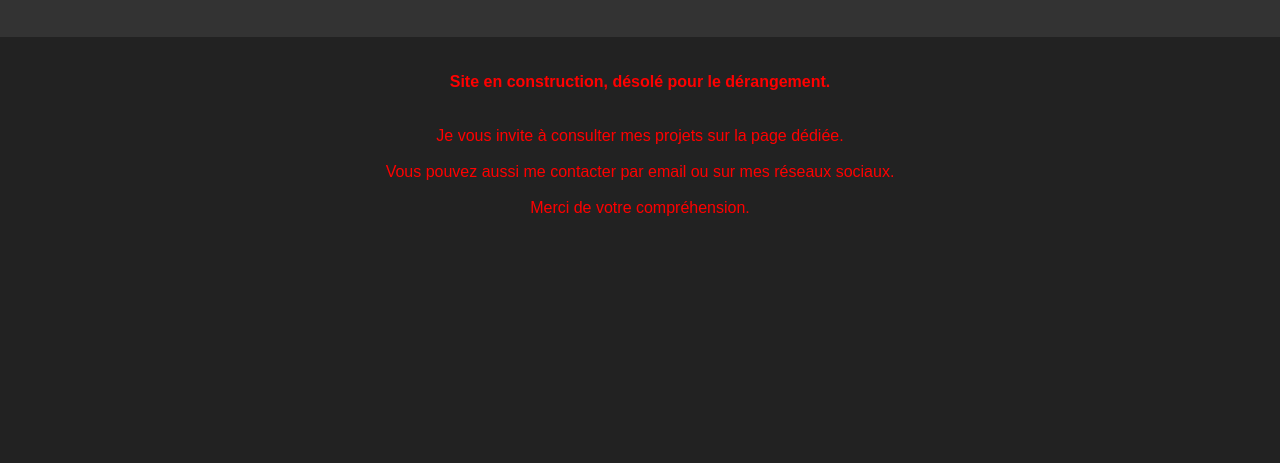
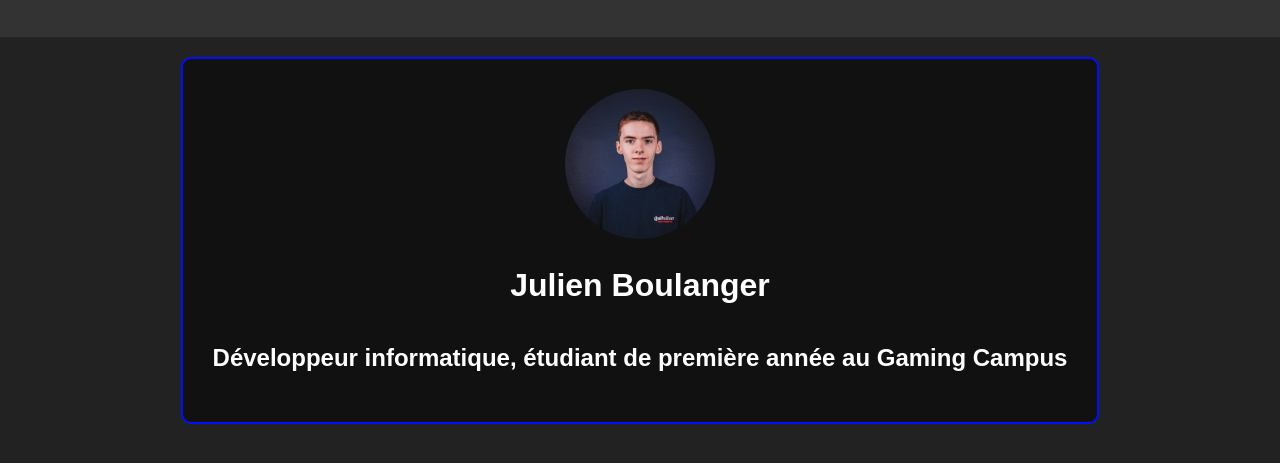
Before and after one commit to Julien-Boulanger-Tech/Julien-Boulanger-Tech.github.io, a plain HTML site: page index.html in a window 1280 px wide. Shown: the part 55-518 px from the top of the page. Drawn offline with Linux system fonts and the light colour scheme.

Commit message:
my welcome

```diff
--- a/index.html
+++ b/index.html
@@ -65,12 +65,30 @@
                 text-decoration: none;
                 margin-left: 20px;
             }
-        .help {
-            color: #ff0000; /* Vert clair */
-            margin-top: 0;
-            margin-bottom: 20px;
-            text-align: center; /* Centre le titre au-dessus des colonnes */
-            grid-column: 1 / -1; /* Fait prendre toute la largeur du grid au titre */
+        .presentation
+        {
+            color : #fff; /* Couleur de texte claire */
+            margin-top: 20px; /* Espace au-dessus du conteneur */
+            border: 2px solid #000fff;
+            border-radius: 10px;
+            background-color: #111; /* Le fond est géré par le conteneur parent */
+            padding: 30px;
+            border-radius: 10px;
+            width: auto;
+            max-width: none; /* Permet au conteneur de rétrécir */
+            display: grid; /* Utilise grid pour organiser en colonnes */
+            column-gap: 100px; /* Espace de 50px entre les colonnes */
+            row-gap: 20px; /* Garde l'espace de 20px entre les lignes */
+        }
+        .presentation h1 {
+            font-size: 2em;
+        }
+
+        .circular-image {
+            border-radius: 50%;
+            width: 150px; /* Adjust size as needed */
+            height: 150px; /* Adjust size as needed */
+            object-fit: cover;
         }
     </style>
 </head>
@@ -105,21 +123,16 @@
                 </nav >
             </div >
         </header >
-        <div class="help">
-            <br>
-            <br>
+        <div class="presentation">
             <h1>
-                Site en construction, désolé pour le dérangement.
+                <img src="images/Me.jpg" alt="Ma photo" class="circular-image">
             </h1>
-            <br>
-            <br>
-            Je vous invite à consulter mes projets sur la page dédiée.
-            <br>
-            <br>
-            Vous pouvez aussi me contacter par email ou sur mes réseaux sociaux.
-            <br>
-            <br>
-            Merci de votre compréhension.
+            <h1>
+                Julien Boulanger
+            </h1>
+            <h2>
+                Développeur informatique, étudiant de première année au Gaming Campus
+            </h2>
         </div>
     </body >
 </html >
```
Also changed, not shown: images/Me.jpg (added).
